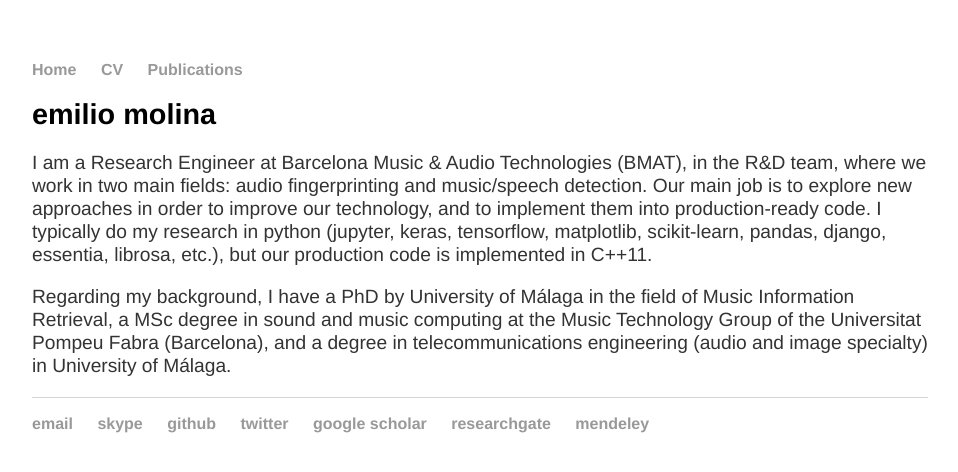
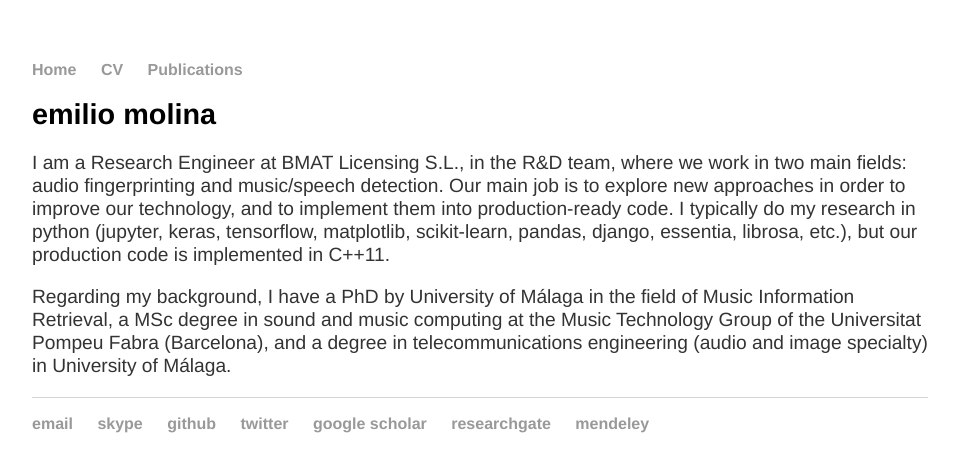
Before and after one commit to emilio-molina/emilio-molina.github.io, a Jekyll site: the page built from index.html, in a window 1280 px wide. Shown: the top 472 px of the page, without its empty margins (160-1118 px from the left). Built offline with Jekyll 4.4.1, drawn with Linux system fonts in a browser that asks for light colours.

Commit message:
Change description

```diff
--- a/index.html
+++ b/index.html
@@ -4,6 +4,6 @@
 ---
 <div class="blurb">
         <h1>emilio molina</h1>
-                <p>I am a Research Engineer at Barcelona Music & Audio Technologies (BMAT), in the R&D team, where we work in two main fields: audio fingerprinting and music/speech detection. Our main job is to explore new approaches in order to improve our technology, and to implement them into production-ready code. I typically do my research in python (jupyter, keras, tensorflow, matplotlib, scikit-learn, pandas, django, essentia, librosa, etc.), but our production code is implemented in C++11.</p>
+                <p>I am a Research Engineer at BMAT Licensing S.L., in the R&D team, where we work in two main fields: audio fingerprinting and music/speech detection. Our main job is to explore new approaches in order to improve our technology, and to implement them into production-ready code. I typically do my research in python (jupyter, keras, tensorflow, matplotlib, scikit-learn, pandas, django, essentia, librosa, etc.), but our production code is implemented in C++11.</p>
                 <p>Regarding my background, I have a PhD by University of Málaga in the field of Music Information Retrieval, a MSc degree in sound and music computing at the Music Technology Group of the Universitat Pompeu Fabra (Barcelona), and a degree in telecommunications engineering (audio and image specialty) in University of Málaga.</p>
 </div>
```
